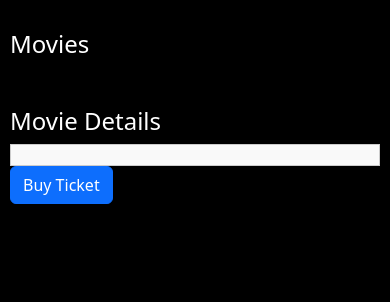
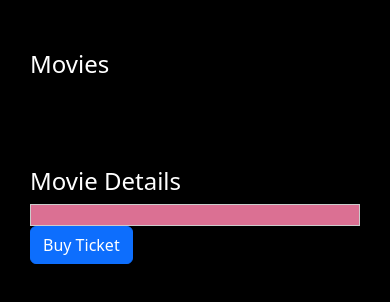
Before and after one commit to shekhs-murega/Flatdango-code-challenge, a plain HTML site: page index.html in a window 390 px wide. Drawn offline with nearby package versions, Linux system fonts and the light colour scheme; no server answers.

Commit message:
complete Flatdango

```diff
--- a/index.js
+++ b/index.js
@@ -56,9 +56,8 @@ document.addEventListener('DOMContentLoaded', () => {
     // Function to buy a ticket
     function buyTicket(movie) {
         if (movie.capacity - movie.tickets_sold <= 0) {
-         return  window.alert("You have successfully purchased a ticket!");
-
-        }
+         return window.alert("You have successfully purchased a ticket!");
+            }
 
         // Simulate buying a ticket (update tickets_sold)
         movie.tickets_sold++;
--- a/style.css
+++ b/style.css
@@ -15,18 +15,18 @@ body {
 
 .list-group {
   padding: 20px;
-}
+  }
 
 #movie-details {
-  padding: 20px;
+  padding: 10px;
   border: 1px solid #ccc;
-  background-color: #f9f9f9;
+  background-color: palevioletred;
 }
 
 /* Responsive styles for smaller screens (less than 768px) */
-@media (max-width: 768px) {
+@media (max-width: 600px) {
   .container {
-      padding: 10px;
+      padding: 30px;
   }
 
   .heading {
@@ -34,7 +34,7 @@ body {
   }
 
   .list-group {
-      padding: 10px;
+      padding: 30px;
   }
 
   #movie-details {
```
